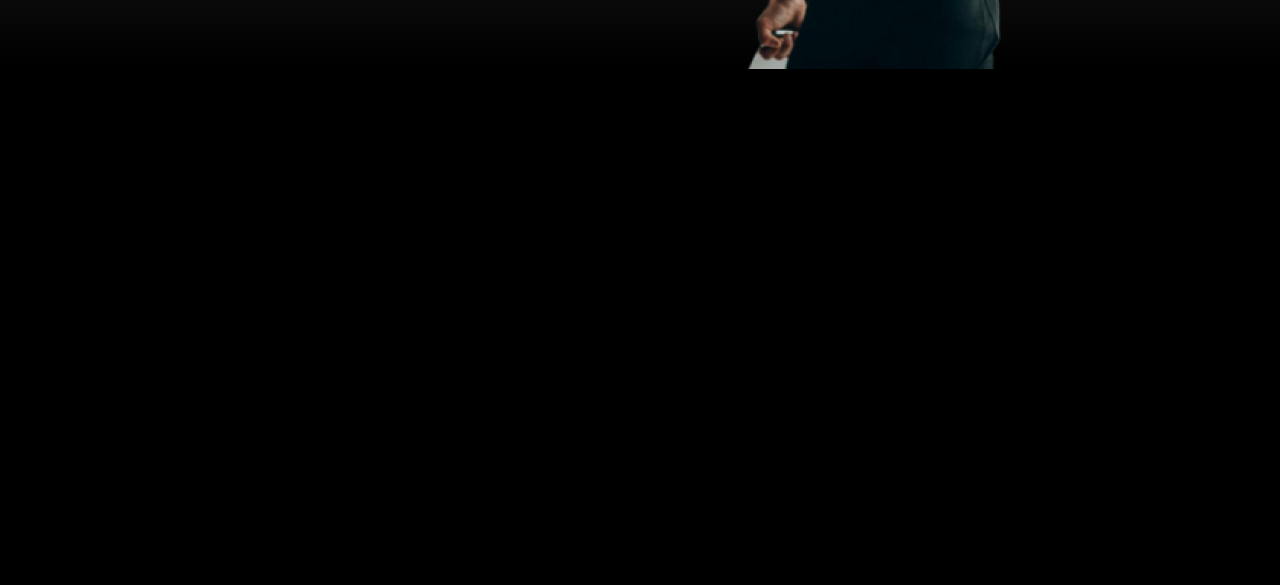
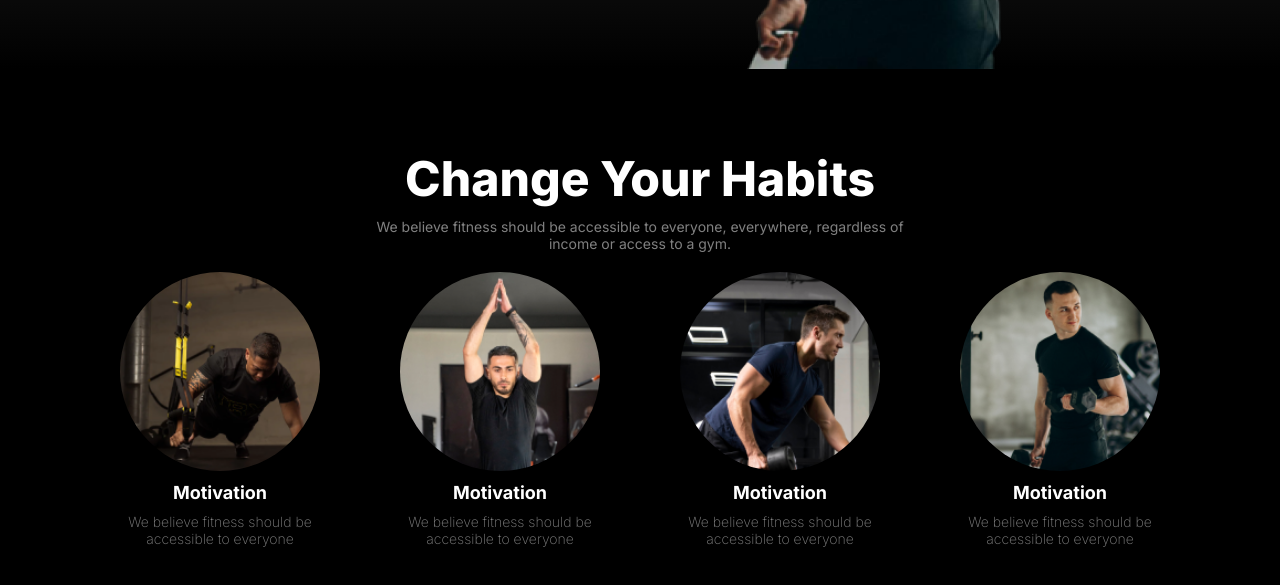
Before and after one commit to red-one12/Assignment2, a plain HTML site: page index.html in a window 1280 px wide. Shown: the part 665-1250 px from the top of the page. Before the commit the page ends 800 px from the top, so only its background shows below. Drawn offline with Linux system fonts and the light colour scheme.

Commit message:
habits section done

```diff
--- a/index.html
+++ b/index.html
@@ -55,7 +55,42 @@
         </section>
     </header>
     <main>
-
+        <section class="habits">
+            <div class="text">
+                <h1>Change Your Habits</h1>
+                <p class="p-color">We believe fitness should be accessible to everyone, everywhere, regardless of income or access to a gym.</p>
+            </div>
+            <div class="circle-cards display-flex">
+                <div class="card">
+                    <div class="img-div">
+                        <img src="./images/image 3.png" alt="training img">
+                    </div>
+                    <h3>Motivation</h3>
+                    <p class="p-color">We believe fitness should be accessible to everyone</p>
+                </div>
+                <div class="card">
+                    <div class="img-div">
+                        <img src="./images/image 2.png" alt="training img">
+                    </div>
+                    <h3>Motivation</h3>
+                    <p class="p-color">We believe fitness should be accessible to everyone</p>
+                </div>
+                <div class="card">
+                    <div class="img-div">
+                        <img src="./images/image 4.png" alt="training img">
+                    </div>
+                    <h3>Motivation</h3>
+                    <p class="p-color">We believe fitness should be accessible to everyone</p>
+                </div>
+                <div class="card">
+                    <div class="img-div">
+                        <img src="./images/image 5.png" alt="training img">
+                    </div>
+                    <h3>Motivation</h3>
+                    <p class="p-color">We believe fitness should be accessible to everyone</p>
+                </div>
+            </div>
+        </section>
     </main>
     <footer>
 
--- a/styles/style.css
+++ b/styles/style.css
@@ -160,3 +160,58 @@ nav ul li a{
     border-radius: 50%;
     background-color: #E6533C;
 }
+
+
+
+/* habit section is starting...  */
+
+.habits{
+    /* background-color: lightseagreen; */
+    max-width: 1100px;
+    margin: 0px auto;
+    padding: 30px 0px;
+}
+.habits .text{
+    width: 50%;
+    text-align: center;
+    margin: 0px auto;
+}
+.habits .text h1{
+    font-size: 48px;
+    font-weight: 800;
+}
+.habits .text p{
+    font-size: 14px;
+    margin: 10px;
+}
+.habits .circle-cards{
+    /* background-color: rebeccapurple; */
+    gap: 20px;
+}
+.habits .circle-cards .card{
+    padding: 10px;
+    /* border: 1px solid red; */
+    display: flex;
+    flex-direction: column;
+    align-items: center;
+    justify-content: center;
+    gap: 10px;
+}
+.habits .circle-cards .card h3{
+    font-size: 18px;
+}
+.habits .circle-cards .card p{
+    font-size: 14px;
+    text-align: center;
+    font-weight: 200;
+}
+.habits .circle-cards .card .img-div{
+    height: 200px;
+    width: 200px;
+    border-radius: 50%;
+    /* background-color: yellow; */
+}
+.habits .circle-cards .card .img-div img{
+    width: 100%;
+    border-radius: 50%;
+}
```
